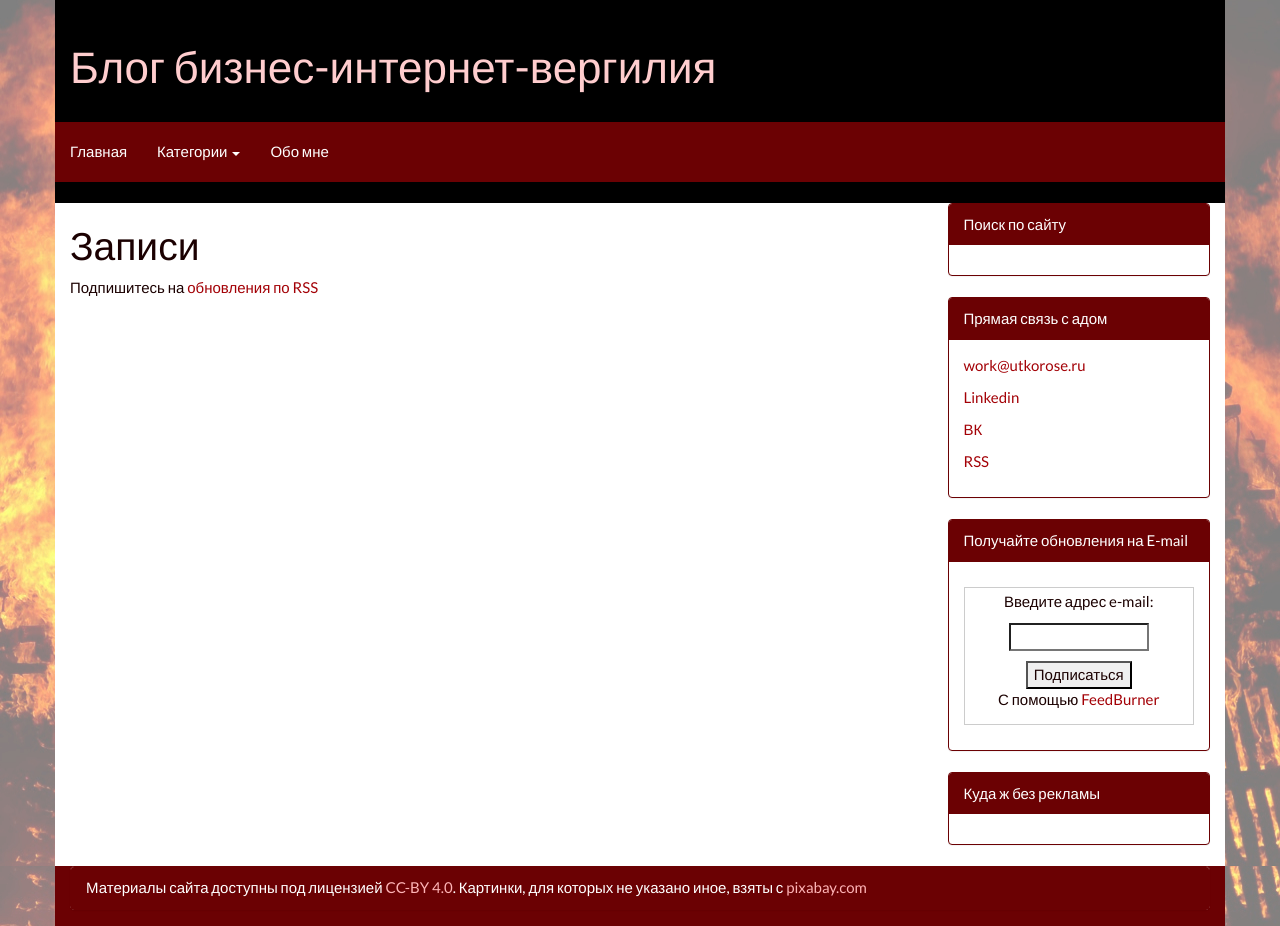
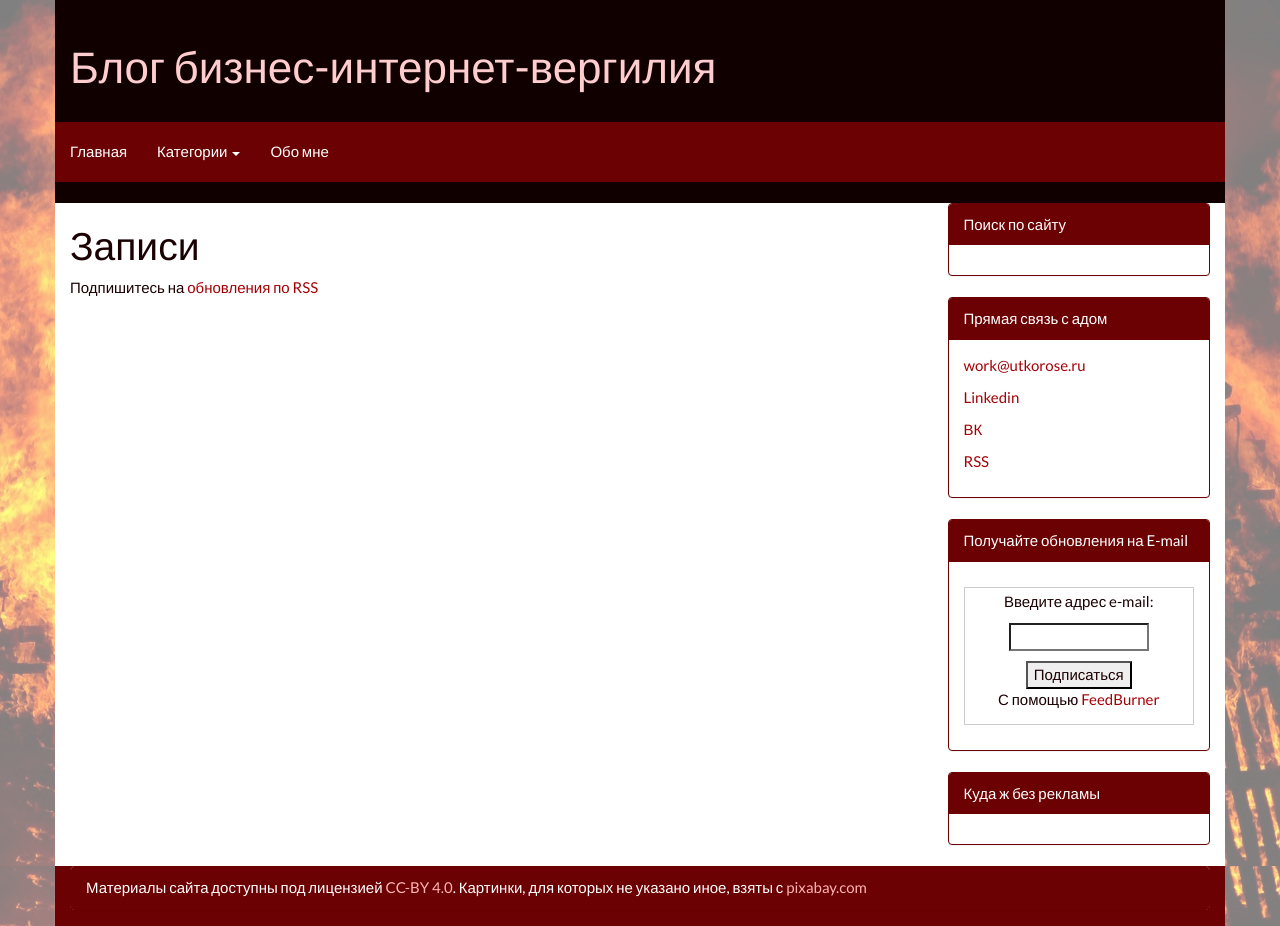
Before and after one commit to utkorose/blog-internet-vergiliy, a Jekyll site: the page built from index.html, in a window 1280 px wide. Built offline with Jekyll 4.4.1, drawn with Linux system fonts in a browser that asks for light colours.

Commit message:
Update theme.css

```diff
--- a/css/theme.css
+++ b/css/theme.css
@@ -56,7 +56,7 @@ body {
 	background-color: #fff;
 }
 .head-fon{
-  background: black;
+  background: #110000;
 }
 .page-header a .h1{
   color:#FFCDCE;
```
